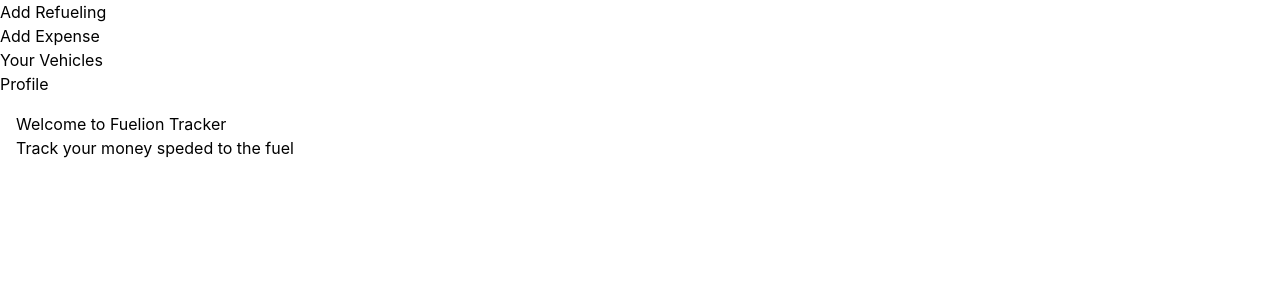
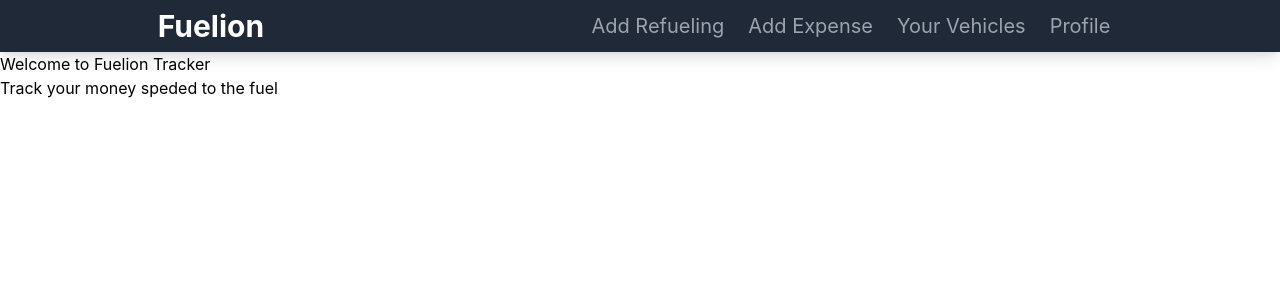
Before and after one commit to Bedol/fuelion-tracker, a Next.js app: page / in a window 1280 px wide. Shown: the top 300 px of the page. Built offline with nearby package versions, Linux system fonts and the light colour scheme.

Commit message:
Improve navigation look

```diff
--- a/components/Layout.tsx
+++ b/components/Layout.tsx
@@ -4,7 +4,7 @@ const Layout = ({ children }) => {
   return (
     <>
       <Navigation />
-      <div className="p-4">
+      <div className="container mx-auto">
         <main>{children}</main>
       </div>
     </>
--- a/components/Navigation.tsx
+++ b/components/Navigation.tsx
@@ -1,16 +1,26 @@
 import NavigationItem from "./NavigationItem";
+import Link from "next/link";
 
-const Sidebar = () => {
+const Navigation = () => {
   return (
-    <nav>
-      <ul className="list-reset">
-        <NavigationItem name="Add Refueling" path="#" />
-        <NavigationItem name="Add Expense" path="#" />
-        <NavigationItem name="Your Vehicles" path="#" />
-        <NavigationItem name="Profile" path="#" />
-      </ul>
+    <nav className="bg-gray-800 shadow-lg">
+      <div className="container mx-auto sm:py-2">
+        <div className="sm:flex justify-around">
+          <div className="text-white">
+            <Link href="#">
+              <a className="text-3xl font-bold">Fuelion</a>
+            </Link>
+          </div>
+          <ul className="text-gray-400 text-xl sm:flex sm:flex-wrap sm:self-center border-t sm:border-none">
+            <NavigationItem name="Add Refueling" path="#" />
+            <NavigationItem name="Add Expense" path="#" />
+            <NavigationItem name="Your Vehicles" path="#" />
+            <NavigationItem name="Profile" path="#" />
+          </ul>
+        </div>
+      </div>
     </nav>
   );
 };
 
-export default Sidebar;
+export default Navigation;
--- a/components/NavigationItem.tsx
+++ b/components/NavigationItem.tsx
@@ -7,9 +7,9 @@ type SidebarLinkProps = {
 
 const SidebarLink = ({ path, name }: SidebarLinkProps) => {
   return (
-    <li>
+    <li className="sm:inline-block">
       <Link href={path}>
-        <a>
+        <a className="p-3 hover:text-white">
           <span>{name}</span>
         </a>
       </Link>
```
